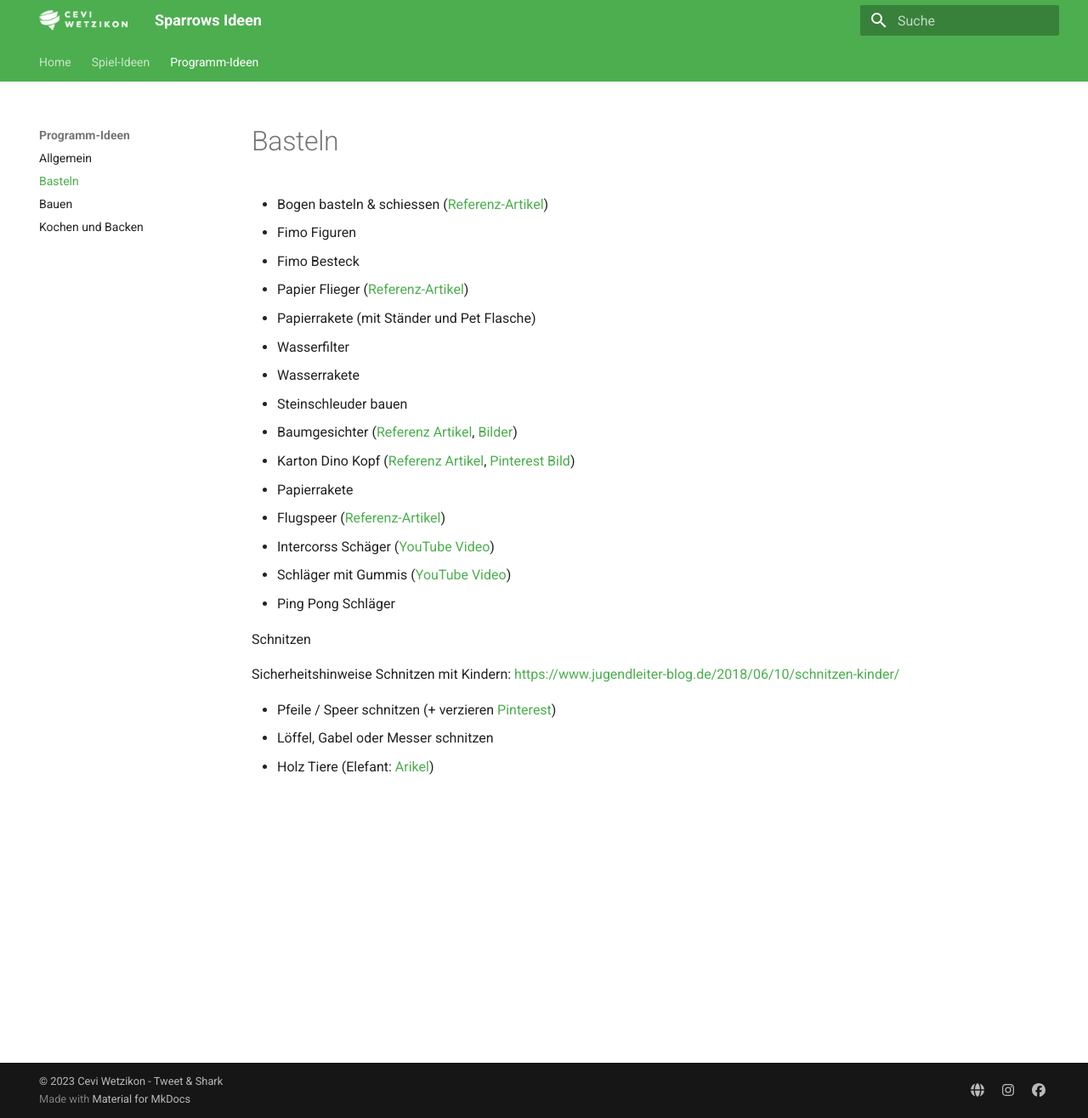
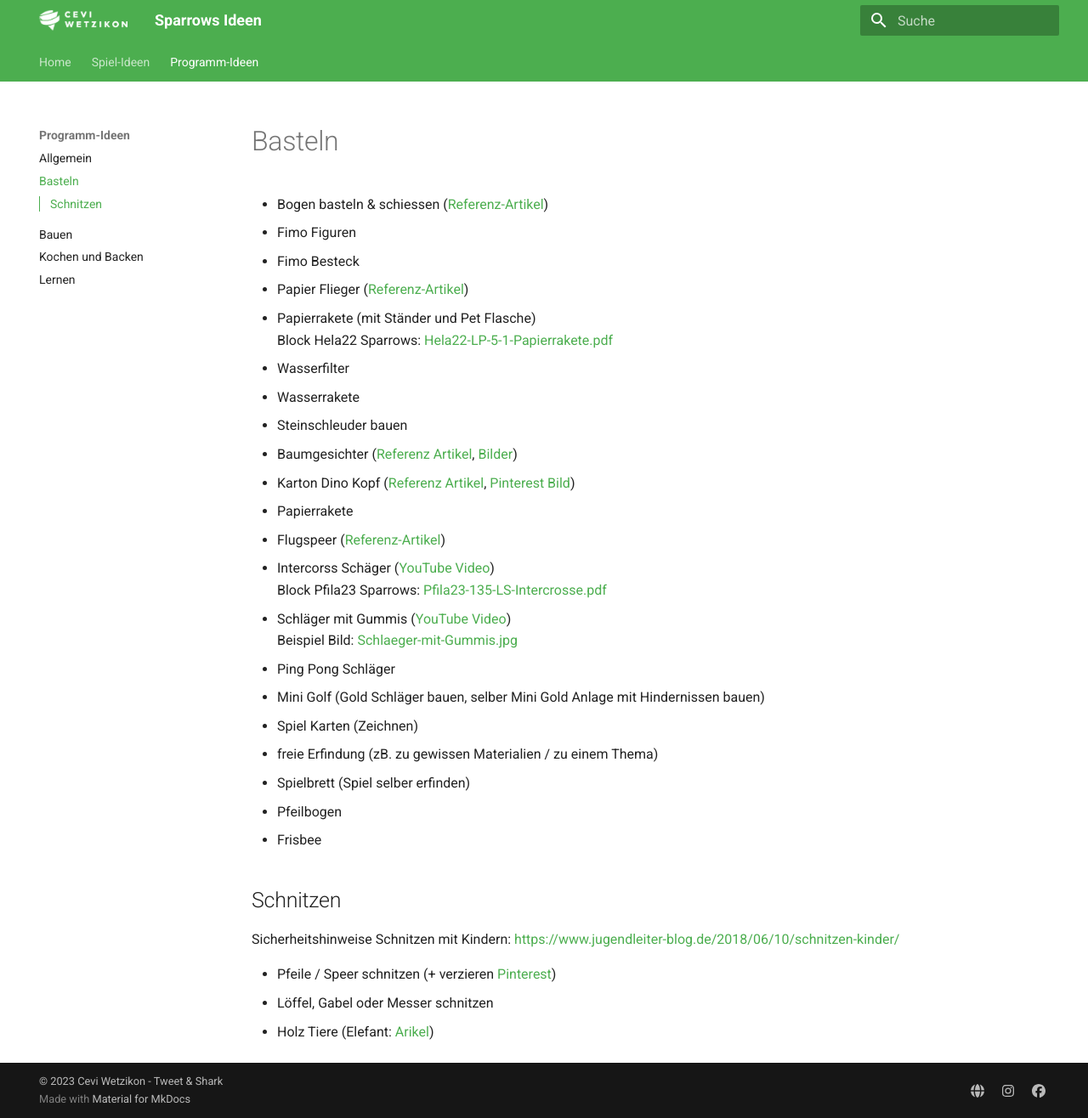
Before and after one commit to surmatik/Sparrows-Ideen, an MkDocs documentation site: the page built from docs/Programm-Ideen/Basteln.md, in a window 1280 px wide and 1316 px high. Shown: the whole window at 85% size. Built offline with MkDocs 1.6.1 and Material for MkDocs 9.7.7, drawn with Linux system fonts in a browser that asks for light colours.

Commit message:
Update neue Ideen

```diff
--- a/docs/Programm-Ideen/Basteln.md
+++ b/docs/Programm-Ideen/Basteln.md
@@ -1,8 +1,11 @@
+# Basteln
+
 - Bogen basteln & schiessen ([Referenz-Artikel](https://www.mamagie.de/2019/05/14/diy-dienstag-pfeil-und-bogen/))
 - Fimo Figuren
 - Fimo Besteck
 - Papier Flieger ([Referenz-Artikel](https://kidactivities.net/paper-airplane-game-for-kids/))
-- Papierrakete (mit Ständer und Pet Flasche)
+- Papierrakete (mit Ständer und Pet Flasche) <br>
+  Block Hela22 Sparrows: [Hela22-LP-5-1-Papierrakete.pdf](../assets/Hela22-LP-5-1-Papierrakete.pdf)
 - Wasserfilter
 - Wasserrakete
 - Steinschleuder bauen
@@ -10,11 +13,19 @@
 - Karton Dino Kopf ([Referenz Artikel](https://www.zygotebrowndesigns.com/post/dinosaur?epik=dj0yJnU9V01KY2hGeUFaa1lNbGNHdlRNenp5a2VYQ0F4enlBVFEmcD0wJm49Q1I5MVIyRUxudkVVMFdFbzk2ZklpQSZ0PUFBQUFBR1B5RWM4), [Pinterest Bild](https://www.pinterest.de/pin/822469950726236143/))
 - Papierrakete
 - Flugspeer ([Referenz-Artikel](https://www.familie.de/diy/flugspeer-basteln/))
-- Intercorss Schäger ([YouTube Video](https://youtu.be/3FXUcbrGHfU))
-- Schläger mit Gummis ([YouTube Video](https://youtu.be/jMMoHXzIE8s))
+- Intercorss Schäger ([YouTube Video](https://youtu.be/3FXUcbrGHfU)) <br>
+  Block Pfila23 Sparrows: [Pfila23-135-LS-Intercrosse.pdf](../assets/Pfila23-135-LS-Intercrosse.pdf)
+- Schläger mit Gummis ([YouTube Video](https://youtu.be/jMMoHXzIE8s)) <br>
+  Beispiel Bild: [Schlaeger-mit-Gummis.jpg](../assets/Schlaeger-mit-Gummis.jpg)
 - Ping Pong Schläger
+- Mini Golf (Gold Schläger bauen, selber Mini Gold Anlage mit Hindernissen bauen)
+- Spiel Karten (Zeichnen)
+- freie Erfindung (zB. zu gewissen Materialien / zu einem Thema)
+- Spielbrett (Spiel selber erfinden)
+- Pfeilbogen
+- Frisbee
 
-Schnitzen
+## Schnitzen
 
 Sicherheitshinweise Schnitzen mit Kindern: [https://www.jugendleiter-blog.de/2018/06/10/schnitzen-kinder/](https://www.jugendleiter-blog.de/2018/06/10/schnitzen-kinder/)
 
--- a/mkdocs.yml
+++ b/mkdocs.yml
@@ -5,6 +5,7 @@ nav:
   - Spiel-Ideen:
     - Spiel-Ideen/Allgemein.md
     - Spiel-Ideen/Fangis.md
+    - Spiel-Ideen/Fussball.md
     - Spiel-Ideen/Games-IRL.md
     - Spiel-Ideen/Hosensackspiele.md
     - Spiel-Ideen/Raetsel.md
@@ -15,6 +16,7 @@ nav:
     - Programm-Ideen/Basteln.md
     - Programm-Ideen/Bauen.md
     - Programm-Ideen/Kochen-und-Backen.md
+    - Programm-Ideen/Lernen.md
 
 
 theme:
```
Also changed, not shown: docs/Programm-Ideen/Lernen.md (added, +3 -0 lines), docs/Spiel-Ideen/Allgemein.md (+2 -7 lines), docs/Spiel-Ideen/Fangis.md (+2 -0 lines), docs/Spiel-Ideen/Fussball.md (added, +14 -0 lines), docs/index.md (+0 -5 lines), docs/assets/Schlaeger-mit-Gummis.jpg (added), docs/assets/Toegelikasten-RealLive.jpg (added), 3 other files.
